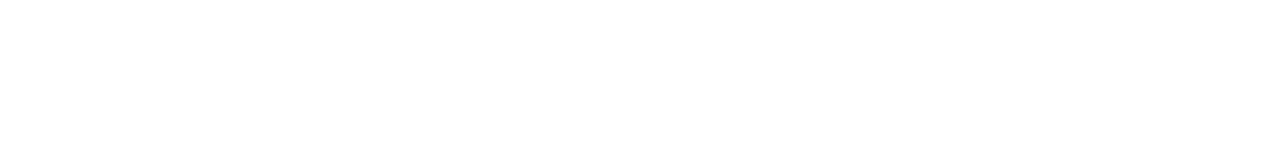
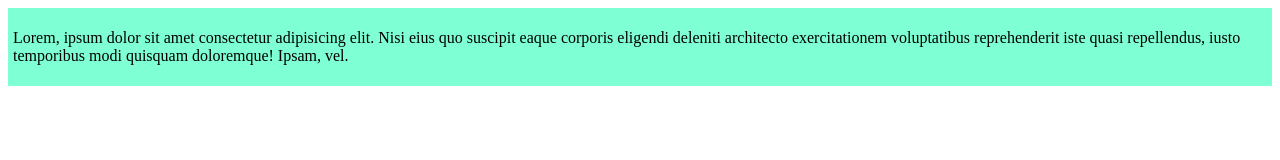
Before and after one commit to nadim249/repo-projects, a plain HTML site: page index.html in a window 1280 px wide. Drawn offline with Linux system fonts and the light colour scheme.

Commit message:
added the first style

```diff
--- a/index.html
+++ b/index.html
@@ -6,8 +6,9 @@
     <title>my first git hub repo
 
     </title>
+    <link rel="stylesheet" href="/styles/style.css">
 </head>
 <body>
-
+    <div><p>Lorem, ipsum dolor sit amet consectetur adipisicing elit. Nisi eius quo suscipit eaque corporis eligendi deleniti architecto exercitationem voluptatibus reprehenderit iste quasi repellendus, iusto temporibus modi quisquam doloremque! Ipsam, vel.</p></div>
 </body>
 </html>
--- /dev/null
+++ b/styles/style.css
@@ -0,0 +1,4 @@
+div{
+    background-color: aquamarine;
+    padding: 5px;
+}
```
